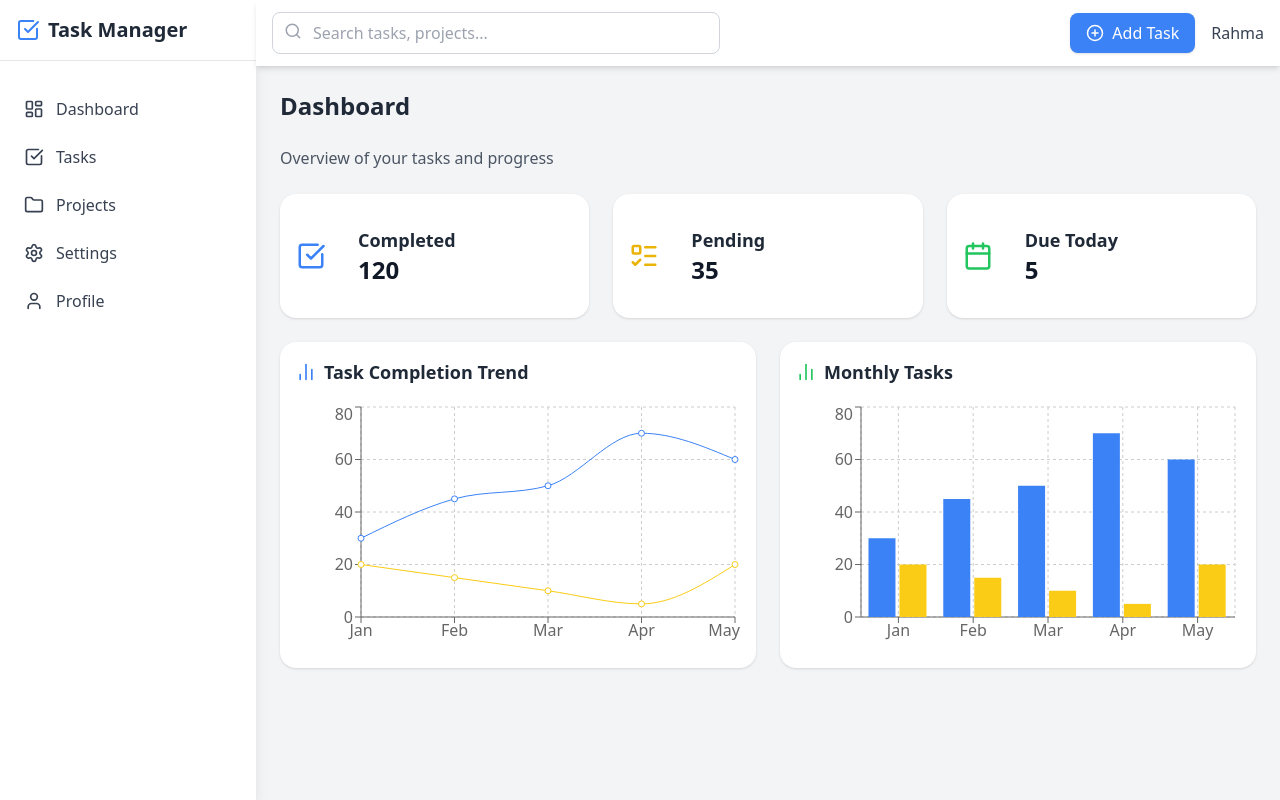
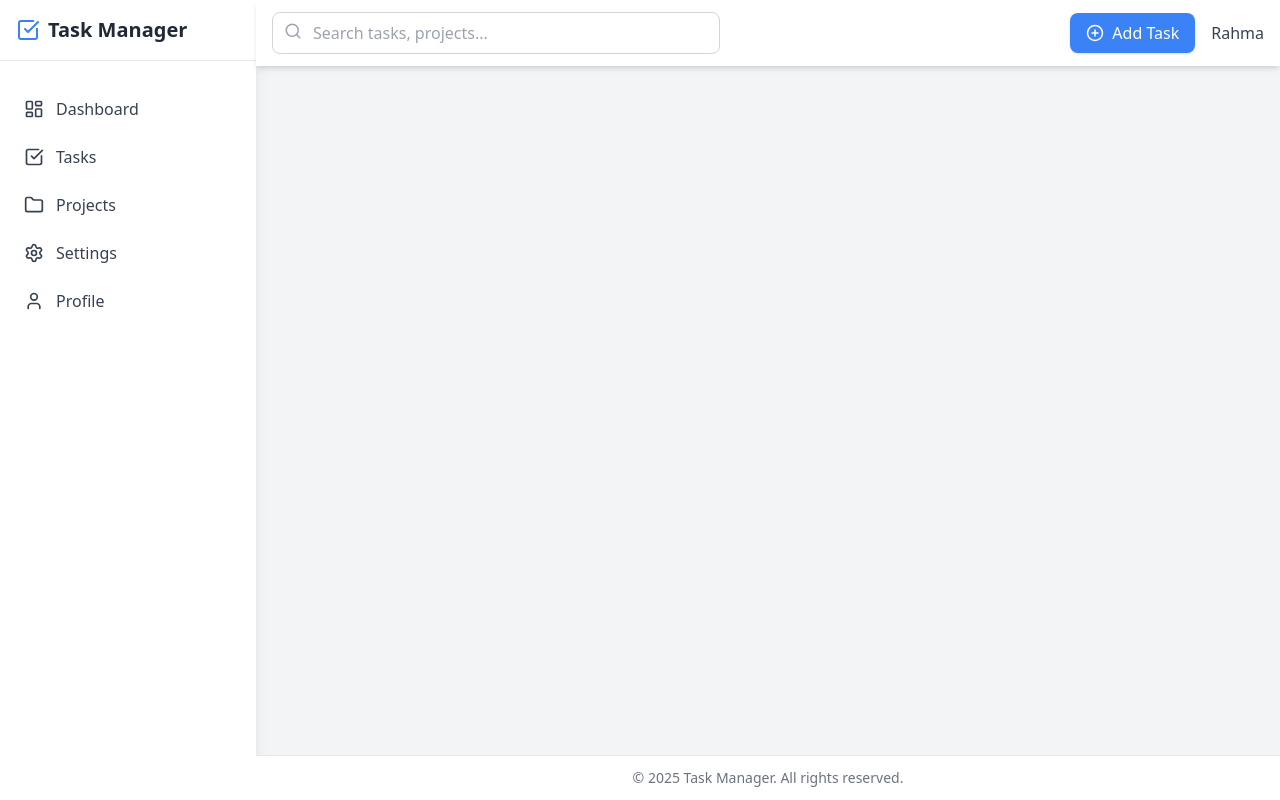
Before and after one commit to Mohamedghanem2002/crud-opration, a React (Vite) app: page / in a window 1280 px wide. Before the commit this address led to /dashboard. Built offline with nearby package versions, Linux system fonts and the light colour scheme.

Commit message:
edit home.jsx

```diff
--- a/src/App.jsx
+++ b/src/App.jsx
@@ -1,24 +1,21 @@
-import { BrowserRouter as Router, Routes, Route } from "react-router-dom";
+// App.jsx
+import { BrowserRouter, Routes, Route } from "react-router-dom";
 import Home from "./pages/Home";
-import TaskManagerLayout from "./components/Navbar/Navbar";
 import Dashboard from "./pages/Dashboard";
 import AddItem from "./pages/AddItem";
 import EditItem from "./pages/EditItem";
 
 function App() {
   return (
-    <Router>
+    <BrowserRouter>
       <Routes>
-        <Route path="/" element={<Home />} />
-
-        <Route path="/" element={<TaskManagerLayout />}>
+        <Route path="/*" element={<Home />}>
           <Route path="dashboard" element={<Dashboard />} />
-
           <Route path="add" element={<AddItem />} />
           <Route path="edit/:id" element={<EditItem />} />
         </Route>
       </Routes>
-    </Router>
+    </BrowserRouter>
   );
 }
 
--- a/src/components/Navbar/Navbar.jsx
+++ b/src/components/Navbar/Navbar.jsx
@@ -12,6 +12,7 @@ import {
 } from "lucide-react";
 import { motion } from "framer-motion";
 import { Link, Outlet } from "react-router-dom";
+import { Footer } from "./Footer";
 
 export default function TaskManagerLayout() {
   const [sidebarOpen, setSidebarOpen] = useState(false);
@@ -33,6 +34,7 @@ export default function TaskManagerLayout() {
         />
       )}
 
+      {/* Sidebar Mobile */}
       <motion.div
         initial={{ x: -250 }}
         animate={{ x: sidebarOpen ? 0 : -250 }}
@@ -63,6 +65,7 @@ export default function TaskManagerLayout() {
         </nav>
       </motion.div>
 
+      {/* Sidebar Desktop */}
       <div className="hidden md:flex md:flex-col w-64 bg-white shadow-lg h-full">
         <div className="flex items-center gap-2 p-4 border-b">
           <CheckSquare className="text-blue-500" size={24} />
@@ -82,7 +85,9 @@ export default function TaskManagerLayout() {
         </nav>
       </div>
 
+      {/* Main Area */}
       <div className="flex flex-col flex-1">
+        {/* Header */}
         <header className="flex items-center justify-between bg-white shadow-md px-4 py-3 gap-4">
           <button
             className="md:hidden"
@@ -112,9 +117,11 @@ export default function TaskManagerLayout() {
           </div>
         </header>
 
-        <main className="flex-1 p-6 overflow-y-auto">
+        <main className="flex-1 p-4 overflow-y-auto">
           <Outlet />
         </main>
+
+        <Footer />
       </div>
     </div>
   );
--- a/src/components/SplashScreen.jsx
+++ b/src/components/SplashScreen.jsx
@@ -7,7 +7,7 @@ export default function SplashScreen({ onFinish }) {
   useEffect(() => {
     const timer = setTimeout(() => {
       setFadeOut(true);
-      setTimeout(onFinish, 800);
+      setTimeout(onFinish, 800); // هنا بيستدعي onFinish اللي جاية من Home
     }, 2500);
 
     return () => clearTimeout(timer);
@@ -22,7 +22,9 @@ export default function SplashScreen({ onFinish }) {
       <div className="text-center text-white">
         <div className="flex items-center justify-center gap-3 mb-6 animate-bounce">
           <CheckSquare className="text-blue-950" size={70} />
-          <h1 className="text-5xl font-extrabold tracking-wide text-blue-950">Task Manager</h1>
+          <h1 className="text-5xl font-extrabold tracking-wide text-blue-950">
+            Task Manager
+          </h1>
         </div>
         <h1 className="text-3xl font-bold animate-fadeIn text-gray-500">Welcome</h1>
         <p className="text-md mt-3 opacity-90 text-gray-500">Organize your tasks easily</p>
--- a/src/pages/Home.jsx
+++ b/src/pages/Home.jsx
@@ -1,19 +1,20 @@
-import { useState } from "react";
+import { useState, useEffect } from "react";
 import SplashScreen from "../components/SplashScreen";
-import { Navigate } from "react-router-dom";
+import TaskManagerLayout from "../components/Navbar/Navbar";
 
 function Home() {
   const [showSplash, setShowSplash] = useState(true);
 
-  return (
-    <>
-      {showSplash ? (
-        <SplashScreen onFinish={() => setShowSplash(false)} />
-      ) : (
-        <Navigate to="/dashboard" replace />
-      )}
-    </>
-  );
+  useEffect(() => {
+    const timer = setTimeout(() => {
+      setShowSplash(false);
+    }, 3000);
+    return () => clearTimeout(timer);
+  }, []);
+
+  if (showSplash) return <SplashScreen />;
+
+  return <TaskManagerLayout />;
 }
 
 export default Home;
```
